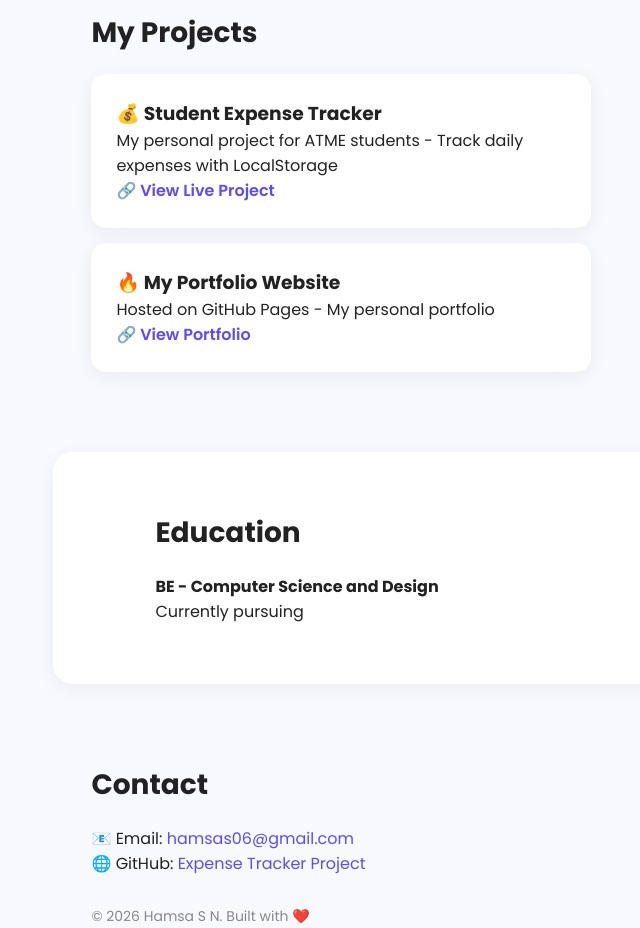
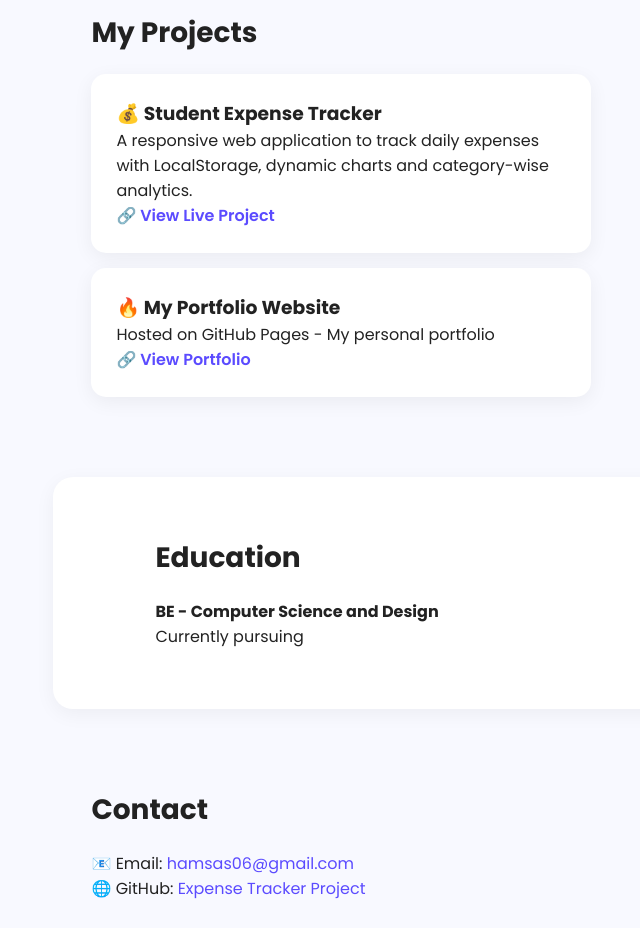
Before and after one commit to Hamsa023/hamsa023.github.io, a plain HTML site: page index.html in a window 1280 px wide. Shown: the part 1020-1948 px from the top of the page, without its empty margins (11-651 px from the left). Drawn offline with Linux system fonts and the light colour scheme.

Commit message:
Revise description of Student Expense Tracker project
Updated project description for Student Expense Tracker.

```diff
--- a/index.html
+++ b/index.html
@@ -54,7 +54,7 @@
   <h2>My Projects</h2>
   <div class="project-card">
     <h3>💰 Student Expense Tracker</h3>
-    <p>My personal project for ATME students - Track daily expenses with LocalStorage</p>
+    <p>A responsive web application to track daily expenses with LocalStorage, dynamic charts and category-wise analytics.</p>
     <a href="https://hamsa023.github.io/student-expense-tracker/" target="_blank">🔗 View Live Project</a>
   </div>
   <div class="project-card" style="margin-top:15px;">
```
